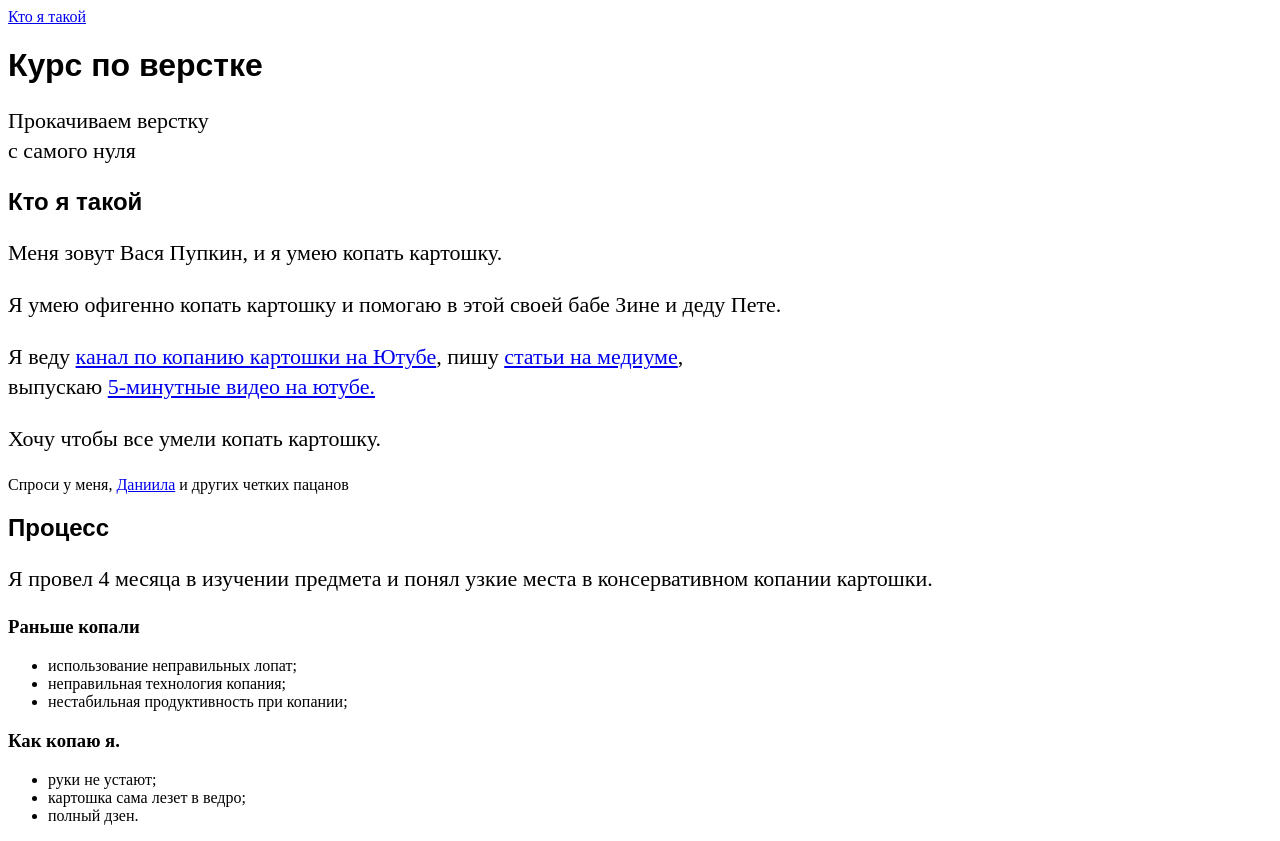
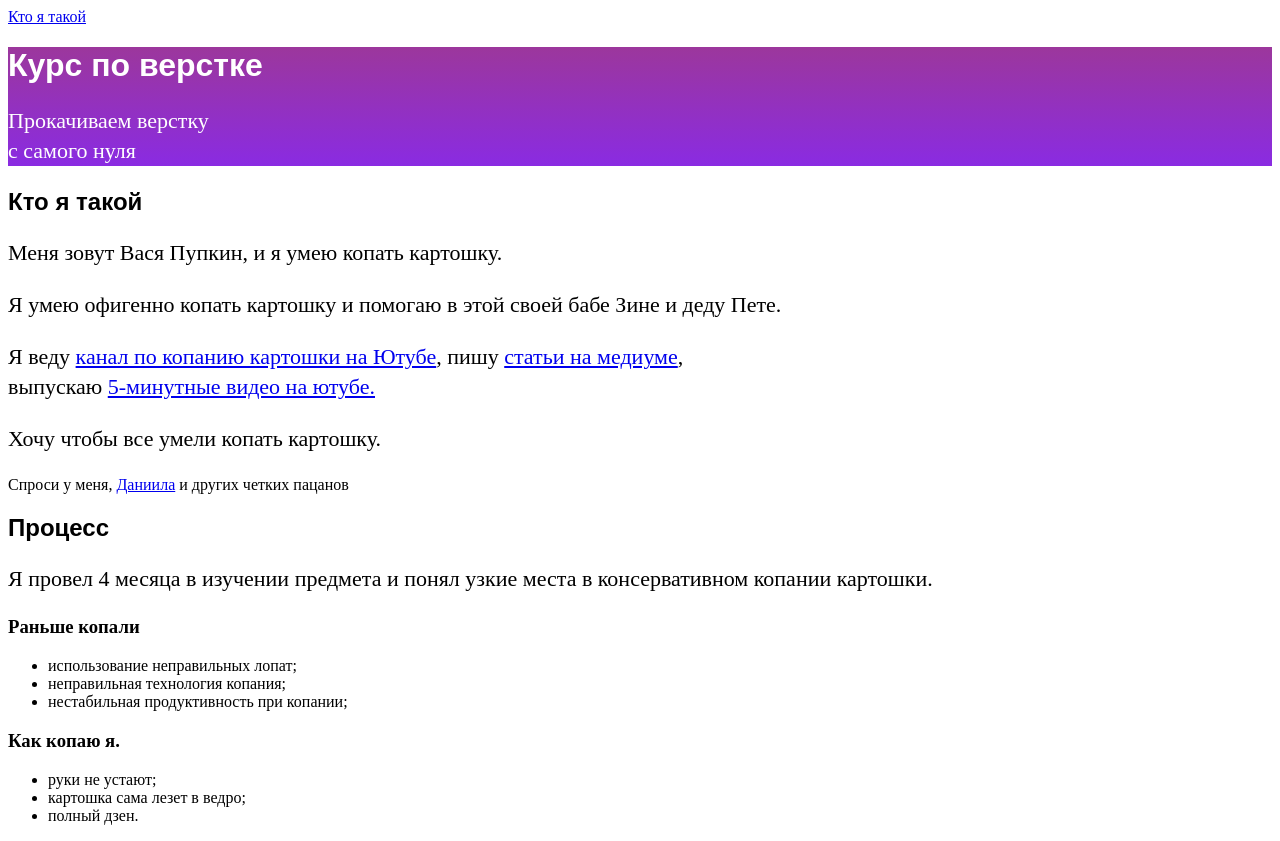
Before and after one commit to M16a333/project, a plain HTML site: page index.html in a window 1280 px wide. Drawn offline with Linux system fonts and the light colour scheme; files that its build step writes are made by us from their sources.

Commit message:
Style.css2

```diff
--- a/css/style.css
+++ b/css/style.css
@@ -1,5 +1,5 @@
 header {
-    background-color: radial-gradient(triangle, red, #8a2be2)
+    background-image: linear-gradient(rgb(156, 55, 156), #8a2be2);
     color: white;
 }
 h1, h2 {
```
